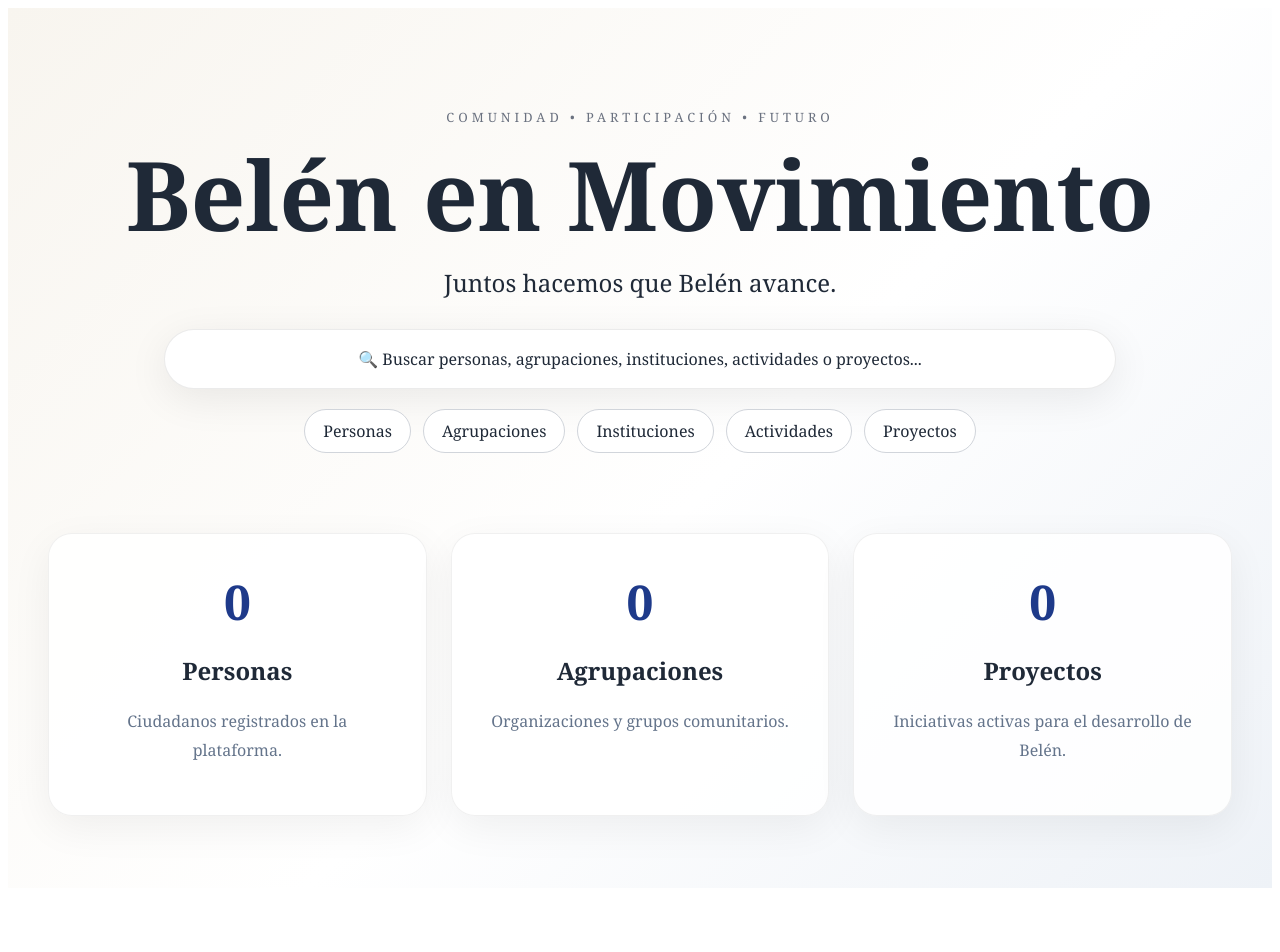
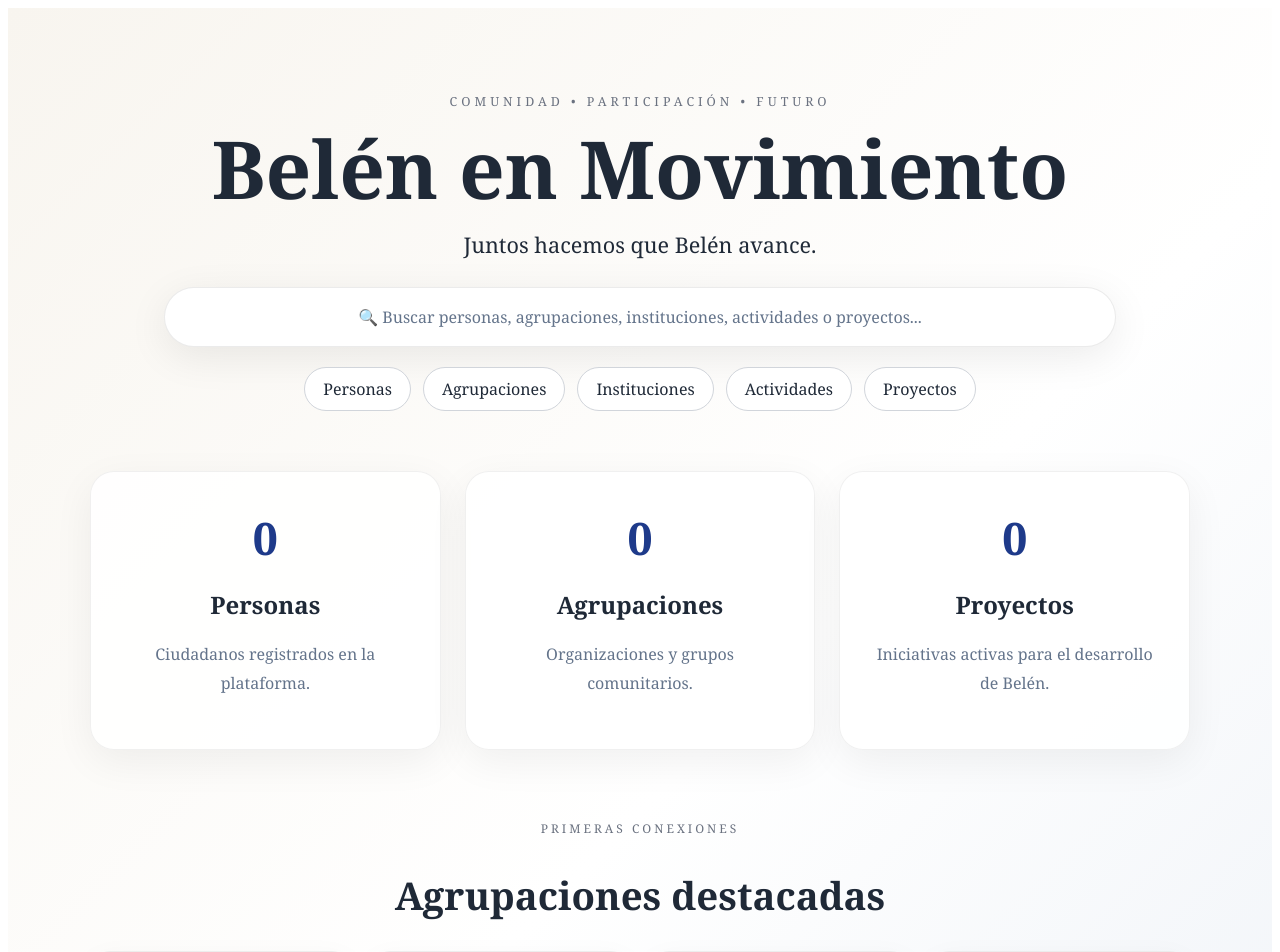
Before and after one commit to elvingr1414/belen-en-movimiento, a Next.js app: page / in a window 1280 px wide. Shown: the top 952 px of the page. Before the commit the page ends 896 px from the top, so only its background shows below. Built offline with nearby package versions, Linux system fonts and the light colour scheme.

Commit message:
Update page.tsx

```diff
--- a/app/page.tsx
+++ b/app/page.tsx
@@ -1,158 +1,75 @@
 export default function Home() {
   const categorias = [
-    {
-      titulo: "Personas",
-      numero: "0",
-      descripcion: "Ciudadanos registrados en la plataforma.",
-    },
-    {
-      titulo: "Agrupaciones",
-      numero: "0",
-      descripcion: "Organizaciones y grupos comunitarios.",
-    },
-    {
-      titulo: "Proyectos",
-      numero: "0",
-      descripcion: "Iniciativas activas para el desarrollo de Belén.",
-    },
+    { titulo: "Personas", numero: "0", descripcion: "Ciudadanos registrados en la plataforma." },
+    { titulo: "Agrupaciones", numero: "0", descripcion: "Organizaciones y grupos comunitarios." },
+    { titulo: "Proyectos", numero: "0", descripcion: "Iniciativas activas para el desarrollo de Belén." },
+  ];
+
+  const agrupaciones = [
+    "CDAM Belén",
+    "Asociación de Adultos Belemitas",
+    "Parroquia San Antonio de Belén",
+    "Comité Cantonal de Deportes",
+    "Cámara de Comercio",
   ];
 
   return (
-    <main
-      style={{
-        minHeight: "100vh",
-        background:
-          "linear-gradient(135deg,#f8f5ef 0%,#ffffff 55%,#eef2f7 100%)",
-        fontFamily: "Georgia, serif",
-        padding: "40px",
-        color: "#1f2937",
-      }}
-    >
-      <section
-        style={{
-          textAlign: "center",
-          marginTop: "60px",
-          marginBottom: "80px",
-        }}
-      >
-        <p
-          style={{
-            letterSpacing: "4px",
-            fontSize: "0.8rem",
-            color: "#6b7280",
-          }}
-        >
+    <main style={{ minHeight: "100vh", background: "linear-gradient(135deg,#f8f5ef 0%,#ffffff 55%,#eef2f7 100%)", fontFamily: "Georgia, serif", padding: "40px", color: "#1f2937" }}>
+      <section style={{ textAlign: "center", marginTop: "45px", marginBottom: "60px" }}>
+        <p style={{ letterSpacing: "4px", fontSize: "0.78rem", color: "#6b7280" }}>
           COMUNIDAD • PARTICIPACIÓN • FUTURO
         </p>
 
-        <h1
-          style={{
-            fontSize: "clamp(3rem,8vw,6rem)",
-            margin: "20px 0",
-            lineHeight: 1,
-          }}
-        >
+        <h1 style={{ fontSize: "clamp(2.7rem,7vw,5rem)", margin: "18px 0", lineHeight: 1 }}>
           Belén en Movimiento
         </h1>
 
-        <p
-          style={{
-            fontSize: "1.5rem",
-            marginBottom: "30px",
-          }}
-        >
+        <p style={{ fontSize: "1.35rem", marginBottom: "28px" }}>
           Juntos hacemos que Belén avance.
         </p>
 
-        <div
-          style={{
-            maxWidth: "900px",
-            margin: "0 auto",
-            background: "#fff",
-            borderRadius: "999px",
-            padding: "18px 25px",
-            boxShadow: "0 10px 40px rgba(0,0,0,0.08)",
-            border: "1px solid rgba(0,0,0,0.08)",
-          }}
-        >
-          🔍 Buscar personas, agrupaciones, instituciones,
-          actividades o proyectos...
+        <div style={{ maxWidth: "900px", margin: "0 auto", background: "#fff", borderRadius: "999px", padding: "18px 25px", boxShadow: "0 10px 40px rgba(0,0,0,0.08)", border: "1px solid rgba(0,0,0,0.08)", color: "#64748b" }}>
+          🔍 Buscar personas, agrupaciones, instituciones, actividades o proyectos...
         </div>
 
-        <div
-          style={{
-            marginTop: "20px",
-            display: "flex",
-            justifyContent: "center",
-            gap: "12px",
-            flexWrap: "wrap",
-          }}
-        >
-          {[
-            "Personas",
-            "Agrupaciones",
-            "Instituciones",
-            "Actividades",
-            "Proyectos",
-          ].map((item) => (
-            <span
-              key={item}
-              style={{
-                padding: "10px 18px",
-                borderRadius: "999px",
-                background: "#ffffff",
-                border: "1px solid #d1d5db",
-              }}
-            >
+        <div style={{ marginTop: "20px", display: "flex", justifyContent: "center", gap: "12px", flexWrap: "wrap" }}>
+          {["Personas", "Agrupaciones", "Instituciones", "Actividades", "Proyectos"].map((item) => (
+            <span key={item} style={{ padding: "10px 18px", borderRadius: "999px", background: "#ffffff", border: "1px solid #d1d5db" }}>
               {item}
             </span>
           ))}
         </div>
       </section>
 
-      <section
-        style={{
-          maxWidth: "1200px",
-          margin: "0 auto",
-          display: "grid",
-          gridTemplateColumns: "repeat(auto-fit,minmax(280px,1fr))",
-          gap: "24px",
-        }}
-      >
+      <section style={{ maxWidth: "1100px", margin: "0 auto 70px", display: "grid", gridTemplateColumns: "repeat(auto-fit,minmax(260px,1fr))", gap: "24px" }}>
         {categorias.map((item) => (
-          <div
-            key={item.titulo}
-            style={{
-              background: "rgba(255,255,255,0.85)",
-              borderRadius: "24px",
-              padding: "35px",
-              textAlign: "center",
-              boxShadow: "0 12px 40px rgba(0,0,0,0.06)",
-              border: "1px solid rgba(0,0,0,0.06)",
-            }}
-          >
-            <div
-              style={{
-                fontSize: "3rem",
-                fontWeight: "bold",
-                color: "#1e3a8a",
-              }}
-            >
-              {item.numero}
-            </div>
-
+          <div key={item.titulo} style={{ background: "rgba(255,255,255,0.85)", borderRadius: "24px", padding: "35px", textAlign: "center", boxShadow: "0 12px 40px rgba(0,0,0,0.06)", border: "1px solid rgba(0,0,0,0.06)" }}>
+            <div style={{ fontSize: "2.8rem", fontWeight: "bold", color: "#1e3a8a" }}>{item.numero}</div>
             <h2>{item.titulo}</h2>
-
-            <p
-              style={{
-                color: "#64748b",
-                lineHeight: 1.8,
-              }}
-            >
-              {item.descripcion}
-            </p>
+            <p style={{ color: "#64748b", lineHeight: 1.8 }}>{item.descripcion}</p>
           </div>
         ))}
+      </section>
+
+      <section style={{ maxWidth: "1100px", margin: "0 auto", textAlign: "center" }}>
+        <p style={{ letterSpacing: "3px", fontSize: "0.75rem", color: "#6b7280" }}>
+          PRIMERAS CONEXIONES
+        </p>
+
+        <h2 style={{ fontSize: "2.4rem", marginBottom: "30px" }}>
+          Agrupaciones destacadas
+        </h2>
+
+        <div style={{ display: "grid", gridTemplateColumns: "repeat(auto-fit,minmax(220px,1fr))", gap: "18px" }}>
+          {agrupaciones.map((nombre) => (
+            <div key={nombre} style={{ background: "rgba(255,255,255,0.78)", border: "1px solid rgba(0,0,0,0.07)", borderRadius: "20px", padding: "24px", boxShadow: "0 10px 30px rgba(0,0,0,0.05)" }}>
+              <h3 style={{ margin: "0 0 10px" }}>{nombre}</h3>
+              <p style={{ margin: 0, color: "#64748b", lineHeight: 1.6 }}>
+                Organización vinculada al movimiento comunitario de Belén.
+              </p>
+            </div>
+          ))}
+        </div>
       </section>
     </main>
   );
```
